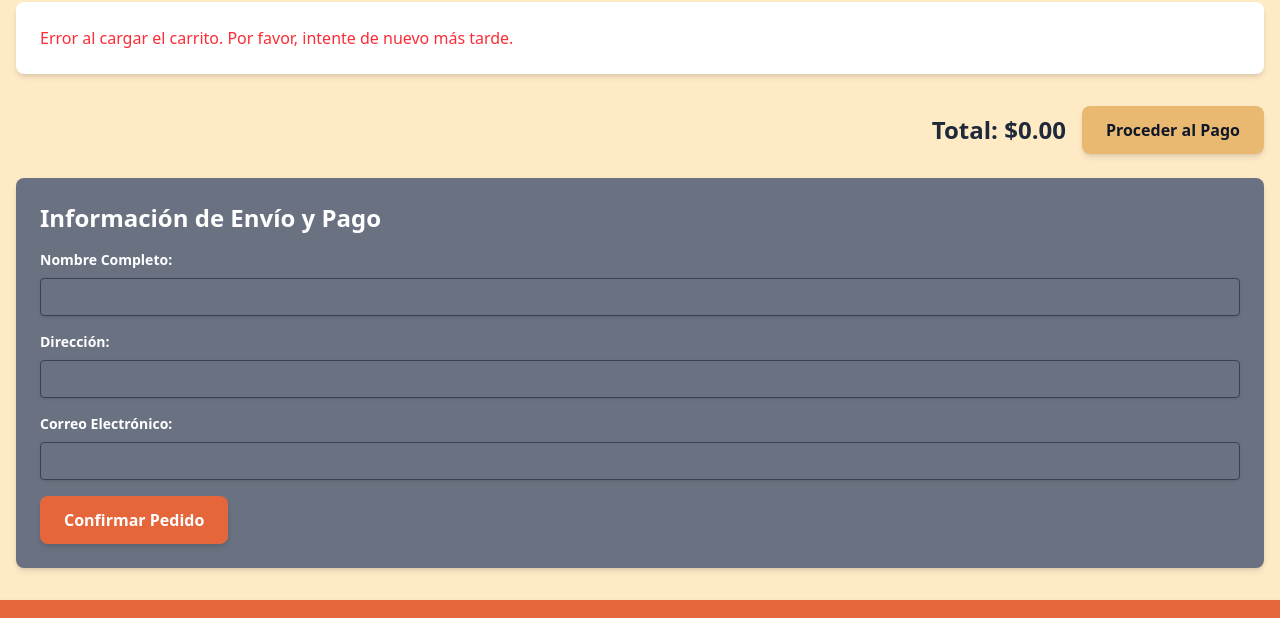
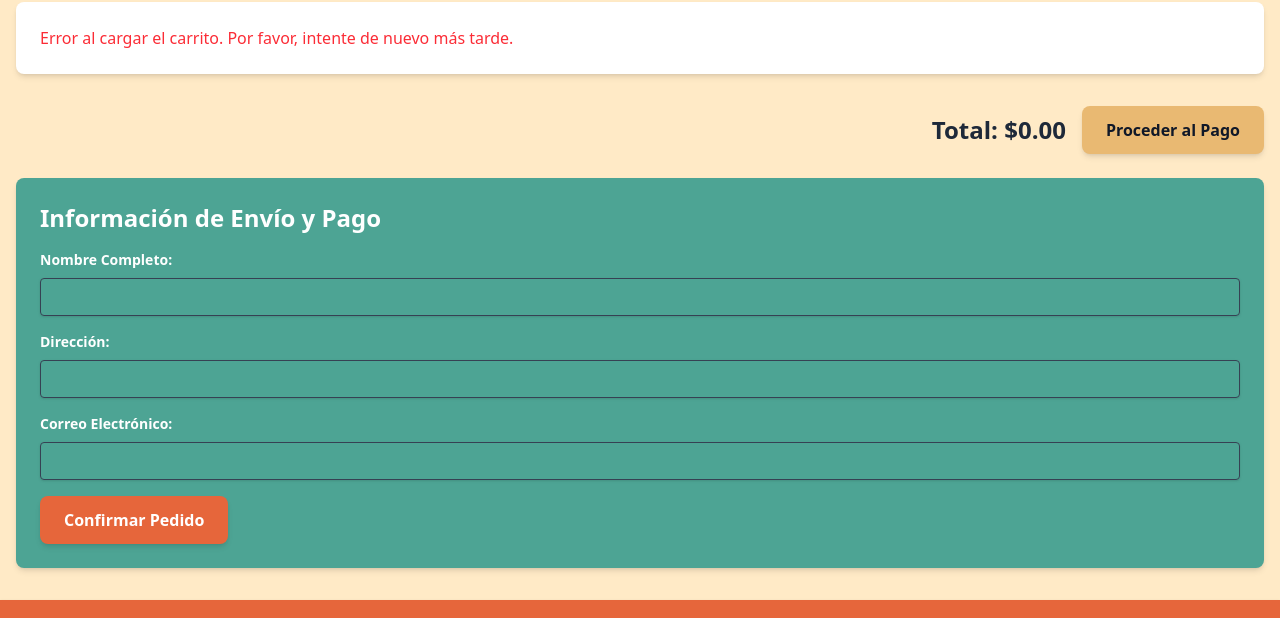
Before and after one commit to AxelYR/LunchGo, a website: page pagar.html in a window 1280 px wide. Shown: the part 152-770 px from the top of the page. Drawn offline with nearby package versions, Linux system fonts and the light colour scheme; no server answers.

Commit message:
cambiado color formulario pagar

```diff
--- a/pagar.html
+++ b/pagar.html
@@ -106,7 +106,7 @@
             </button>
         </div>
 
-        <section class="bg-gray-500 shadow-md rounded-lg p-6">
+        <section class="bg-zomp shadow-md rounded-lg p-6">
             <h2 class="text-2xl font-bold text-white mb-4">Información de Envío y Pago</h2>
             <form>
                 <div class="mb-4">
```
